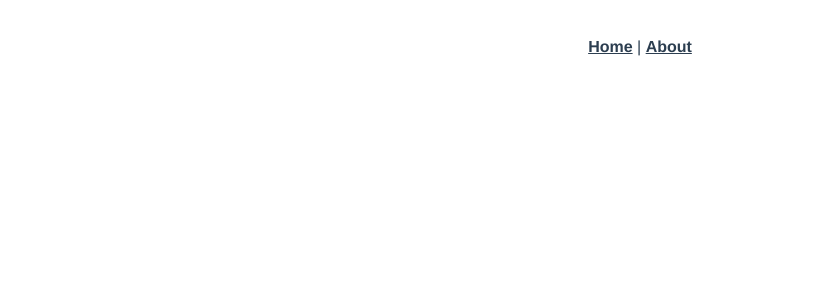
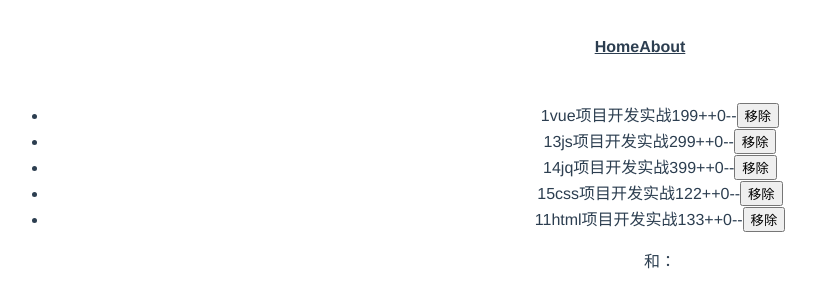
Before and after one commit to JinChunYe2/jcy_copy_tencent, a Vue app: page /shoppding in a window 1280 px wide. Before the commit this address had no page. Shown: the top 308 px of the page, without its empty margins (0-816 px from the left). Built offline with nearby package versions, Linux system fonts and the light colour scheme.

Commit message:
购物车例子

```diff
--- a/package.json
+++ b/package.json
@@ -9,6 +9,7 @@
   },
   "dependencies": {
     "core-js": "^3.6.5",
+    "eslint": "^7.8.1",
     "vue": "^3.0.0-0",
     "vue-router": "^4.0.0-0",
     "vuex": "^4.0.0-0"
@@ -22,7 +23,6 @@
     "@vue/compiler-sfc": "^3.0.0-0",
     "@vue/eslint-config-prettier": "^6.0.0",
     "babel-eslint": "^10.1.0",
-    "eslint": "^6.7.2",
     "eslint-plugin-prettier": "^3.1.3",
     "eslint-plugin-vue": "^7.0.0-0",
     "less": "^3.0.4",
--- a/src/App.vue
+++ b/src/App.vue
@@ -1,7 +1,7 @@
 <template>
   <div id="app">
     <div id="nav">
-      <router-link to="/">Home</router-link> |
+      <router-link to="/">Home</router-link>
       <router-link to="/about">About</router-link>
     </div>
     <router-view />
--- a/src/components/HelloWorld.vue
+++ b/src/components/HelloWorld.vue
@@ -1,6 +1,7 @@
 <template>
   <div class="hello">
     <h1>{{ msg }}</h1>
+    <h2>{{ age }}</h2>
     <p>
       For a guide and recipes on how to configure / customize this project,<br />
       check out the
@@ -106,7 +107,8 @@
 export default {
   name: "HelloWorld",
   props: {
-    msg: String
+    msg: String,
+    age: Number
   }
 };
 </script>
--- a/src/router/index.js
+++ b/src/router/index.js
@@ -15,6 +15,15 @@ const routes = [
     // which is lazy-loaded when the route is visited.
     component: () =>
       import(/* webpackChunkName: "about" */ "../views/About.vue")
+  },
+  {
+    path: "/shoppding",
+    name: "shoppding",
+    // route level code-splitting
+    // this generates a separate chunk (about.[hash].js) for this route
+    // which is lazy-loaded when the route is visited.
+    component: () =>
+      import(/* webpackChunkName: "about" */ "../views/shoppding/shoppding.vue")
   }
 ];
 
--- a/src/views/About.vue
+++ b/src/views/About.vue
@@ -1,5 +1,20 @@
 <template>
   <div class="about">
     <h1>This is an about page</h1>
+    <HelloWorld msg = "靳春野测试" age = "35"></HelloWorld>
   </div>
 </template>
+
+<script>
+import HelloWorld from "@/components/HelloWorld.vue";
+export default {
+  data () {
+    return {
+
+    }
+  },
+  components: {
+    HelloWorld
+  }
+}
+</script>
--- a/src/views/Home.vue
+++ b/src/views/Home.vue
@@ -1,6 +1,6 @@
 <template>
   <div class="home">
-    <HelloWorld msg="Welcome to Your Vue.js App" />
+    <Hello-World msg="Welcome to Your Vue.js App" age="17"/>
   </div>
 </template>
 
--- /dev/null
+++ b/src/views/shoppding/shoppding.vue
@@ -0,0 +1,98 @@
+<template>
+    <div>
+        <div class = "content">
+            <ul  v-if = "list != ''">
+                <li v-for = "(item,index) in list" :key = item.id>
+                    <span>{{ item.id }}</span>
+                    <span>{{ item.name }}</span>
+                    <span>{{ item.price }}</span>
+                    <span @click = "spanclick(item.num,index)">++</span>
+                    <span>{{ item.num }}</span>
+                    <span @click = "spancli(item.num,index)">--</span>
+                    <button @click = "removeClack(index)">{{ item.remove }}</button>
+                </li>
+                <p>和：</p>
+            </ul>
+            <div v-else>
+                <p>meiyoule</p>
+            </div>
+        </div>
+    </div>
+</template>
+
+<script>
+    let list = [
+        {
+            id : 1,
+            name:'vue项目开发实战',
+            price: 199,
+            num: 0,
+            remove: '移除',
+        },
+        {
+            id : 13,
+            name:'js项目开发实战',
+            price: 299,
+            num: 0,
+            remove: '移除',
+        },
+        {
+            id : 14,
+            name:'jq项目开发实战',
+            price: 399,
+            num: 0,
+            remove: '移除',
+        },
+        {
+            id : 15,
+            name:'css项目开发实战',
+            price: 122,
+            num: 0,
+            remove: '移除',
+        },
+        {
+            id : 11,
+            name:'html项目开发实战',
+            price: 133,
+            num: 0,
+            remove: '移除',
+        },
+    ]
+    export default {
+        data () {
+            return {
+                list,
+
+            }
+        },
+        computed: {
+
+        },
+        methods: {
+            removeClack(index){
+                let self = this;
+                self.list.splice(index,1)
+                // self.list[index] = '';
+            },
+            spanclick(num,index){
+                let self = this;
+                self.list[index].num ++;
+                let add = self.list[index].num
+                self.list[index].price = self.list[index].price * add
+                console.log(num)
+            },
+            spancli(num,index){
+                let self = this;
+                if(self.list[index].num != 0){
+                    self.list[index].num --;
+                }
+                let jina = self.list[index].num
+                self.list[index].price = self.list[index].price * jina
+            }
+        }
+    }
+</script>
+
+<style lang="less" scoped>
+
+</style>
--- /dev/null
+++ b/vue.config.js
@@ -0,0 +1,3 @@
+module.exports = {
+    lintOnSave: false
+}
```
Also changed, not shown: .eslintrc.js, 1 other file (tests, documents, lock files or other folders). Lines whose indentation alone changed are shown as unchanged.
